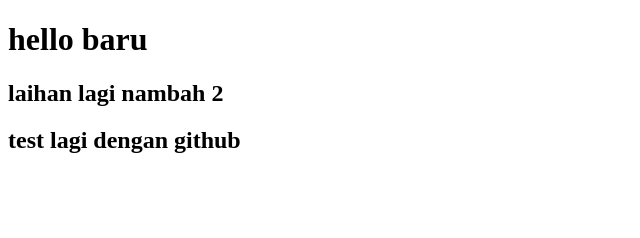
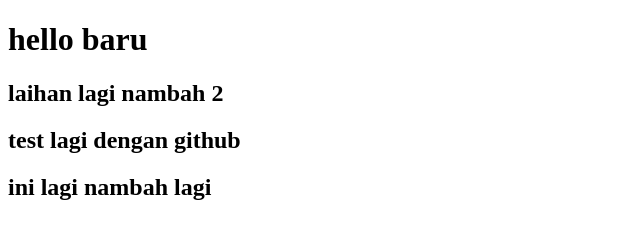
Before and after one commit to didin-ui/belajargit, a website: page index.html in a window 1280 px wide. Shown: the whole page, without its empty margins (0-640 px from the left). Drawn offline with Linux system fonts and the light colour scheme.

Commit message:
save yang ketiga

```diff
--- a/index.html
+++ b/index.html
@@ -9,6 +9,7 @@
 <body>
     <h1>hello baru</h1>
     <h2>laihan lagi nambah 2</h2>
-    <h2> test lagi dengan github</h2>
+    <h2> test lagi dengan github </h2>
+    <h2>ini lagi nambah lagi</h2>
 </body>
 </html>
```
